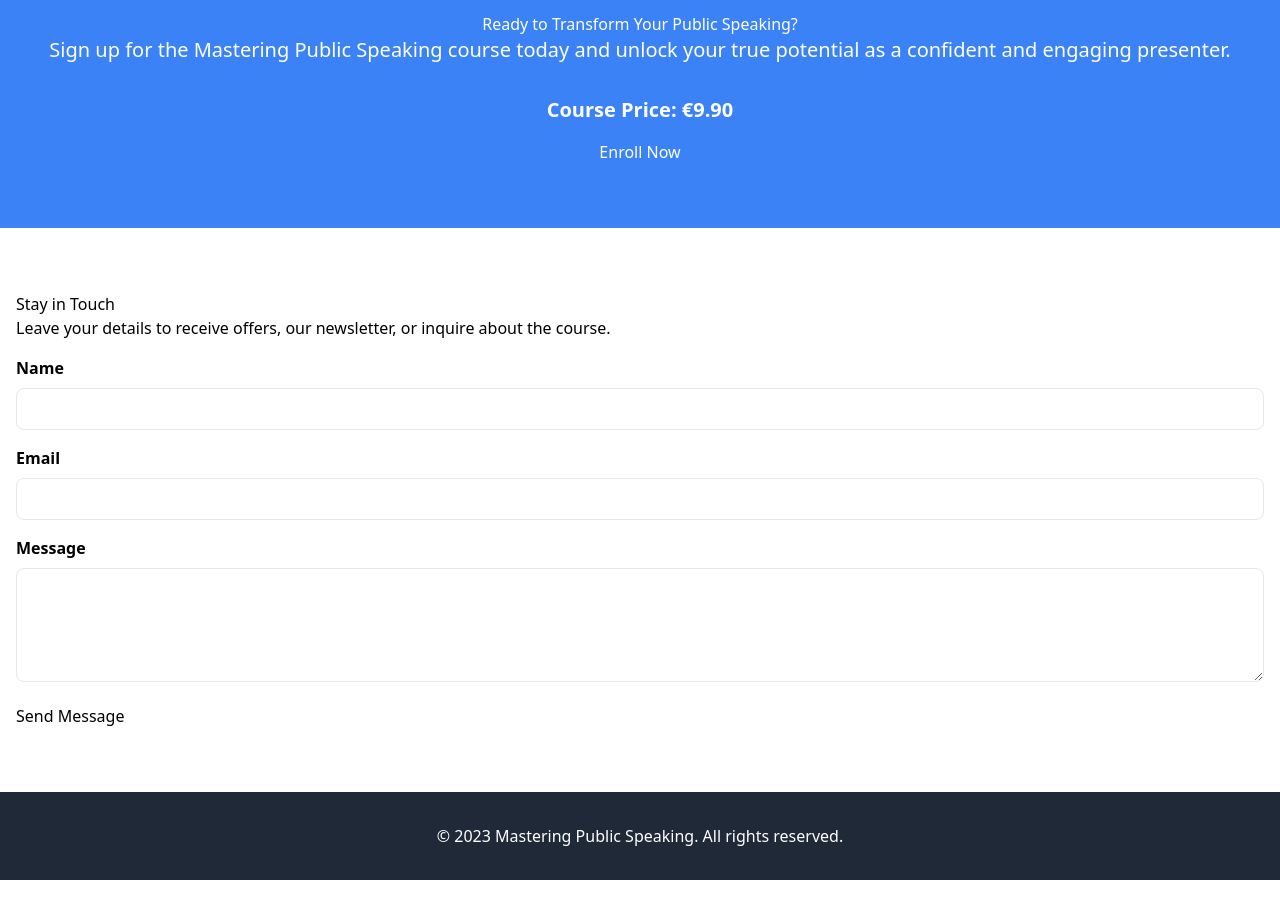
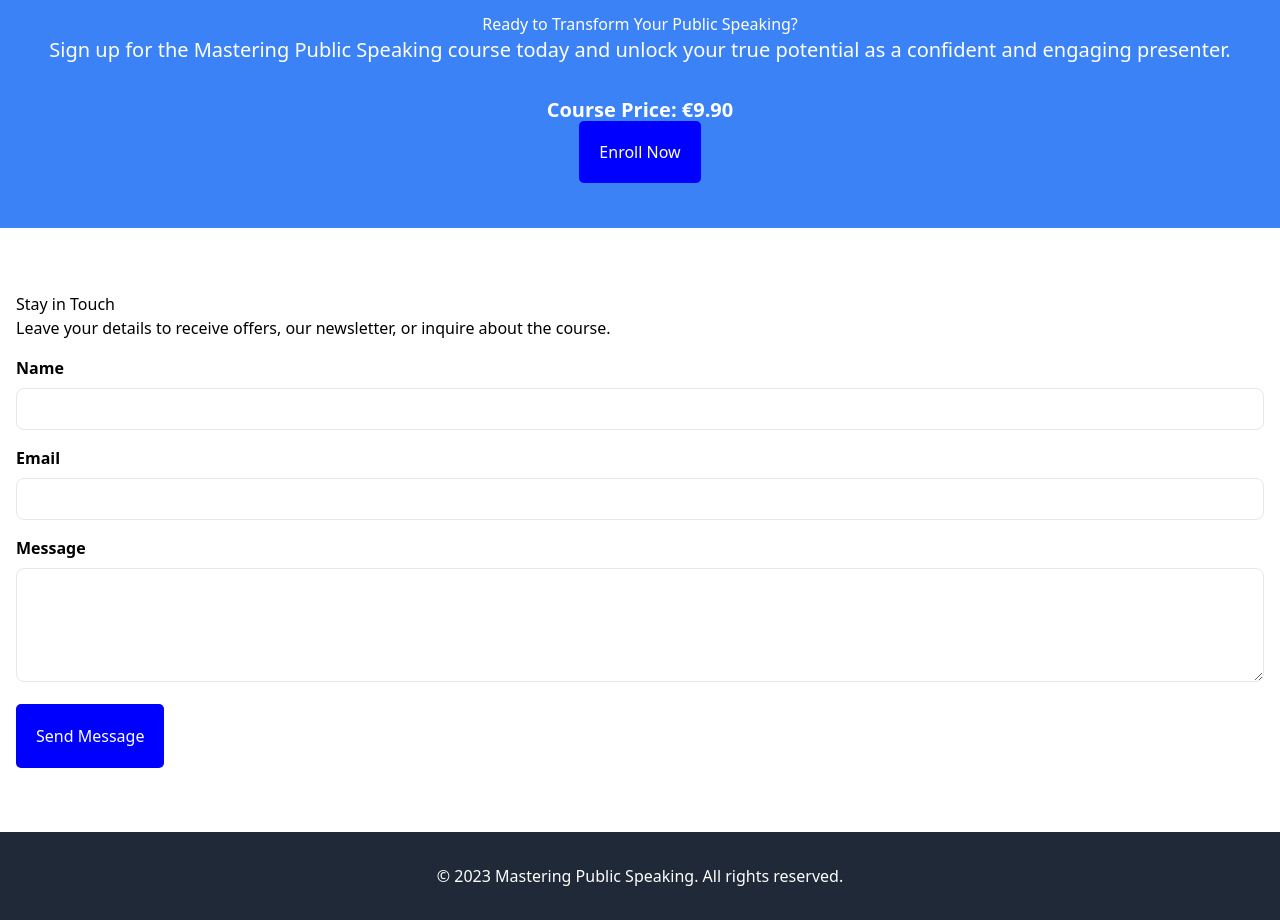
Before and after one commit to monicapremazzi/carrer, a plain HTML site: page index.html in a window 1280 px wide. Shown: the part 1300-2220 px from the top of the page. Before the commit the page ends 2180 px from the top, so only its background shows below. Drawn offline with nearby package versions, Linux system fonts and the light colour scheme.

Commit message:
Update index.html

```diff
--- a/index.html
+++ b/index.html
@@ -7,7 +7,10 @@
   <link href="https://cdn.jsdelivr.net/npm/tailwindcss@2.2.16/dist/tailwind.min.css" rel="stylesheet">
   <style>
     .btn-primary {
-      @apply bg-blue-500 text-white font-bold py-3 px-6 rounded-full hover:bg-blue-600 transition-colors;
+      background-color:blue;
+      padding:20px;
+      border-radius:5px;
+      color:white;
     }
 
     .btn-secondary {
@@ -133,7 +136,7 @@
           <label for="message" class="block font-bold mb-2">Message</label>
           <textarea id="message" name="message" rows="4" class="border rounded-lg px-4 py-2 w-full" required></textarea>
         </div>
-        <button type="submit" class="btn-primary">Send Message</button>
+        <button type="submit" class="btn-primary" ">Send Message</button>
       </form>
     </div>
   </section>
```
